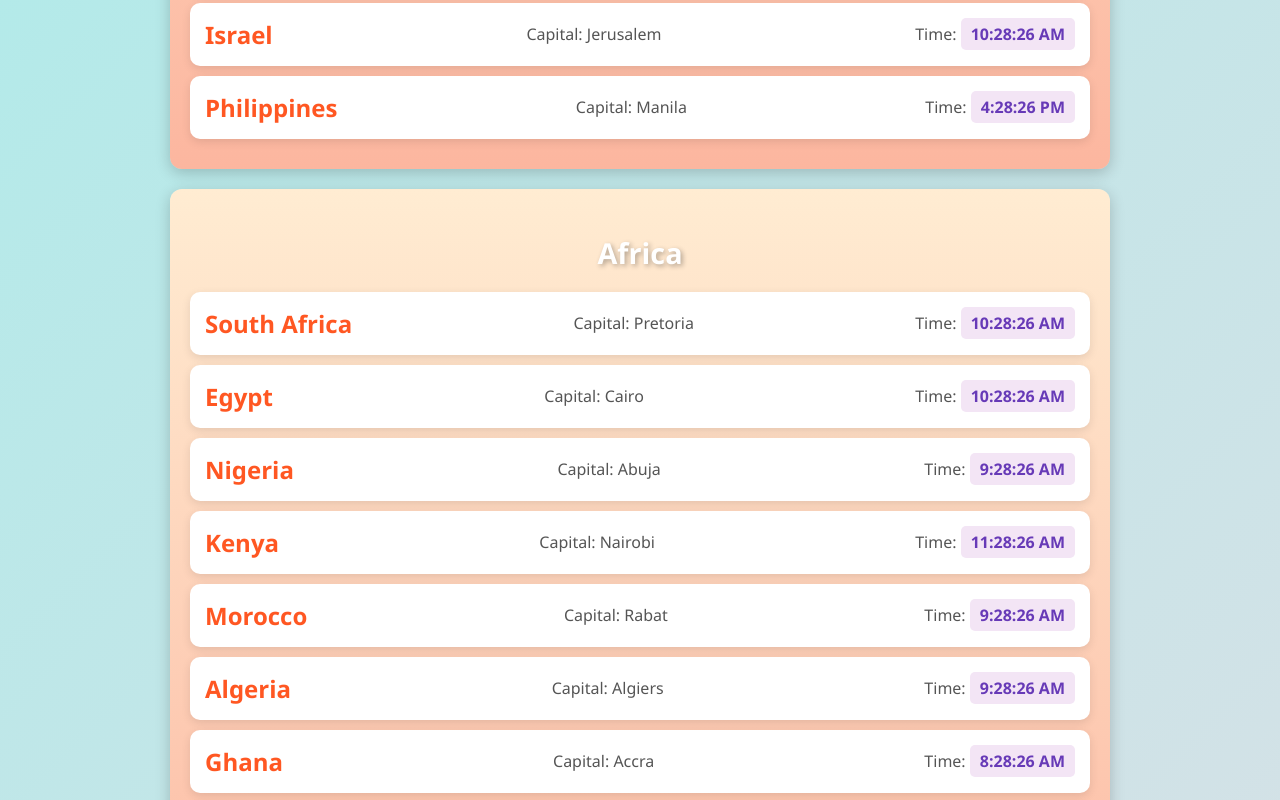
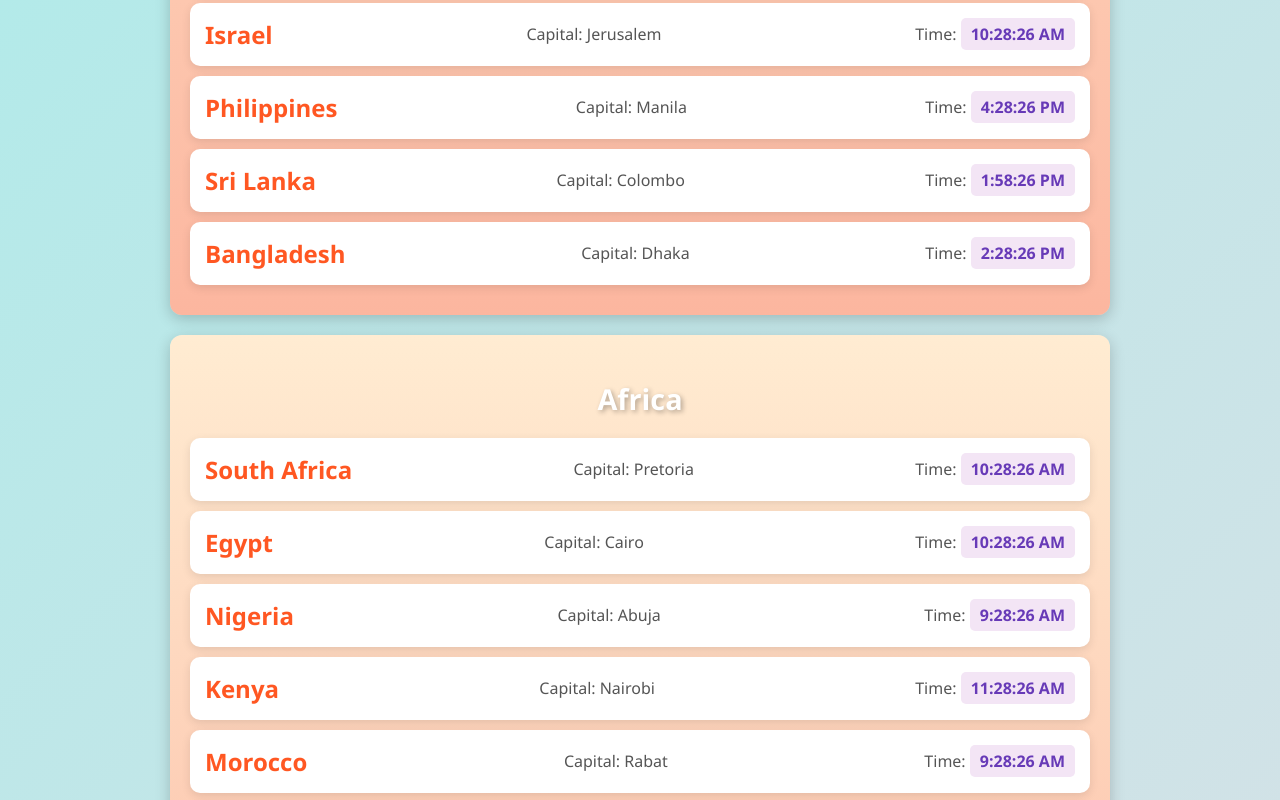
Before and after one commit to world-time/world-time.github.io, a plain HTML site: page index.html in a window 1280 px wide. Shown: the part 779-1579 px from the top of the page. Drawn offline with Linux system fonts and the light colour scheme.

Commit message:
Update index.html with Ireland, Bangaladesh and Sri Lanka
Update index.html with Ireland, Bangaladesh and Sri Lanka

```diff
--- a/index.html
+++ b/index.html
@@ -135,6 +135,17 @@
             <p>Capital: Manila</p>
             <p>Time: <span class="clock" data-timezone="Asia/Manila"></span></p>
         </div>
+        <div class="country">
+    <h3>Sri Lanka</h3>
+    <p>Capital: Colombo</p>
+    <p>Time: <span class="clock" data-timezone="Asia/Colombo"></span></p>
+</div>
+<div class="country">
+    <h3>Bangladesh</h3>
+    <p>Capital: Dhaka</p>
+    <p>Time: <span class="clock" data-timezone="Asia/Dhaka"></span></p>
+</div>
+
     </div>
 
     <!-- Africa -->
@@ -311,6 +322,12 @@
             <p>Capital: Stockholm</p>
             <p>Time: <span class="clock" data-timezone="Europe/Stockholm"></span></p>
         </div>
+        <div class="country">
+    <h3>Ireland</h3>
+    <p>Capital: Dublin</p>
+    <p>Time: <span class="clock" data-timezone="Europe/Dublin"></span></p>
+</div>
+
     </div>
 
     <!-- Australia/Oceania -->
```
